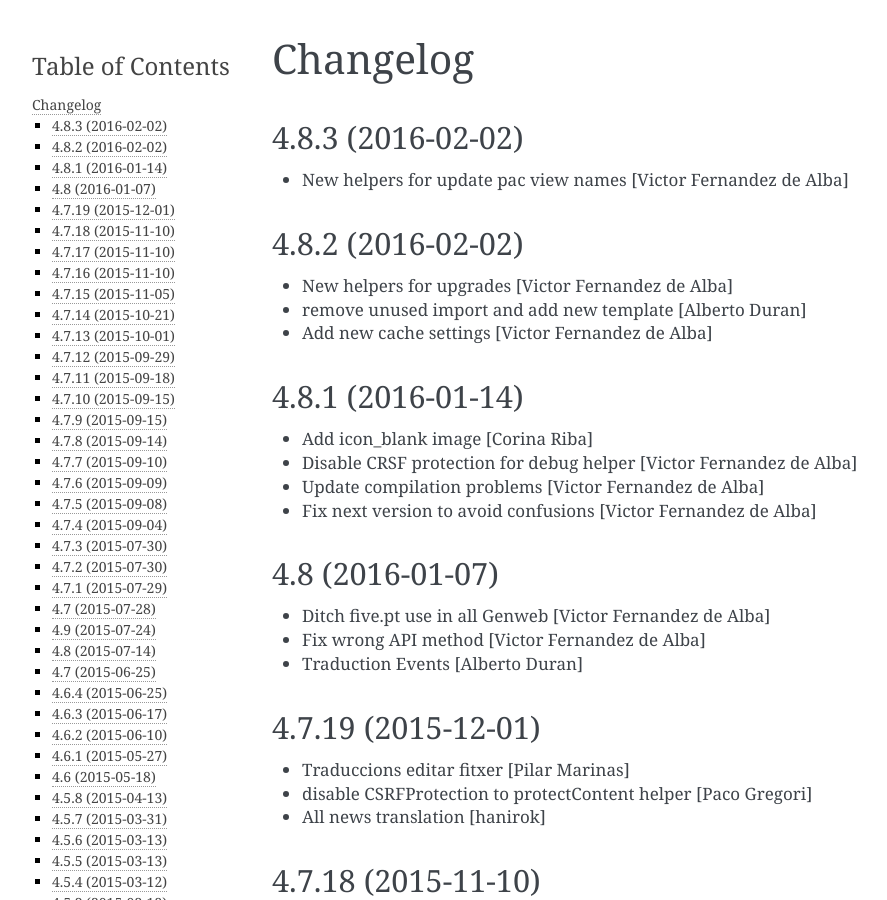
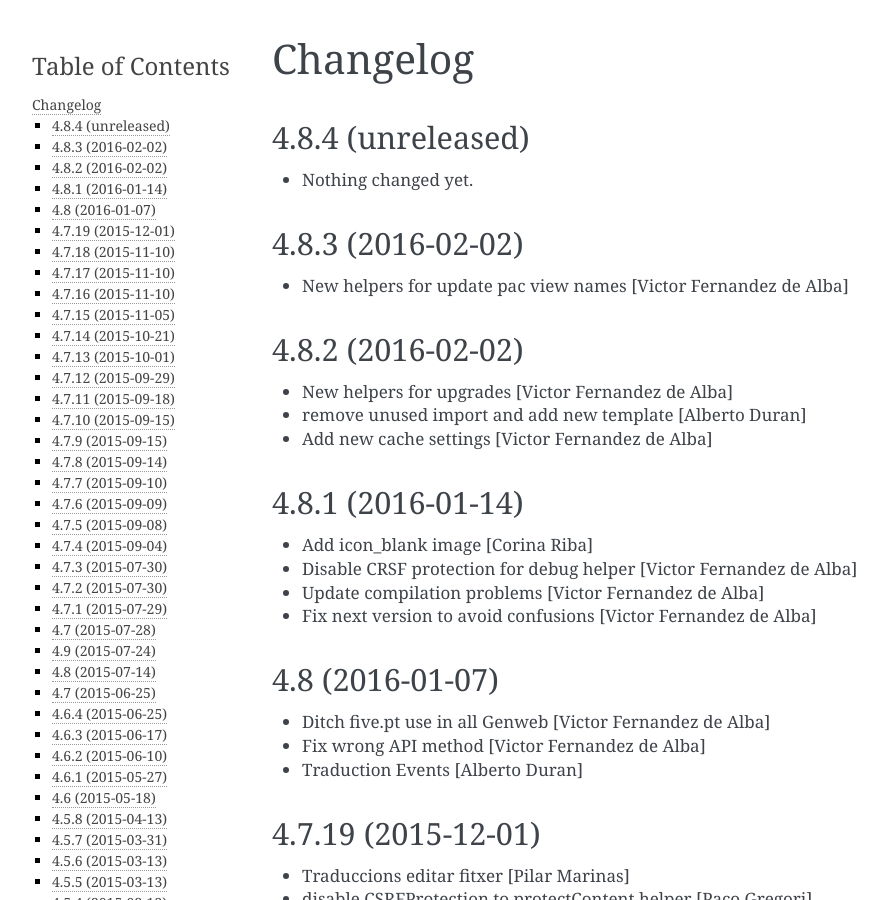
Before and after one commit to UPCnet/genweb.core, a Sphinx documentation site: the page built from docs/HISTORY.rst, in a window 1280 px wide and 900 px high. Shown: the whole window, without its empty margins (148-1035 px from the left). Built offline with Sphinx 7.4.7, drawn with Linux system fonts in a browser that asks for light colours.

Commit message:
Back to development: 4.8.4

```diff
--- a/docs/HISTORY.rst
+++ b/docs/HISTORY.rst
@@ -1,5 +1,11 @@
 Changelog
 =========
+
+4.8.4 (unreleased)
+------------------
+
+- Nothing changed yet.
+
 
 4.8.3 (2016-02-02)
 ------------------
--- a/setup.py
+++ b/setup.py
@@ -1,7 +1,7 @@
 from setuptools import setup, find_packages
 import os
 
-version = '4.8.3'
+version = '4.8.4.dev0'
 
 README = open('README.rst').read()
 HISTORY = open(os.path.join('docs', 'HISTORY.rst')).read()
```
